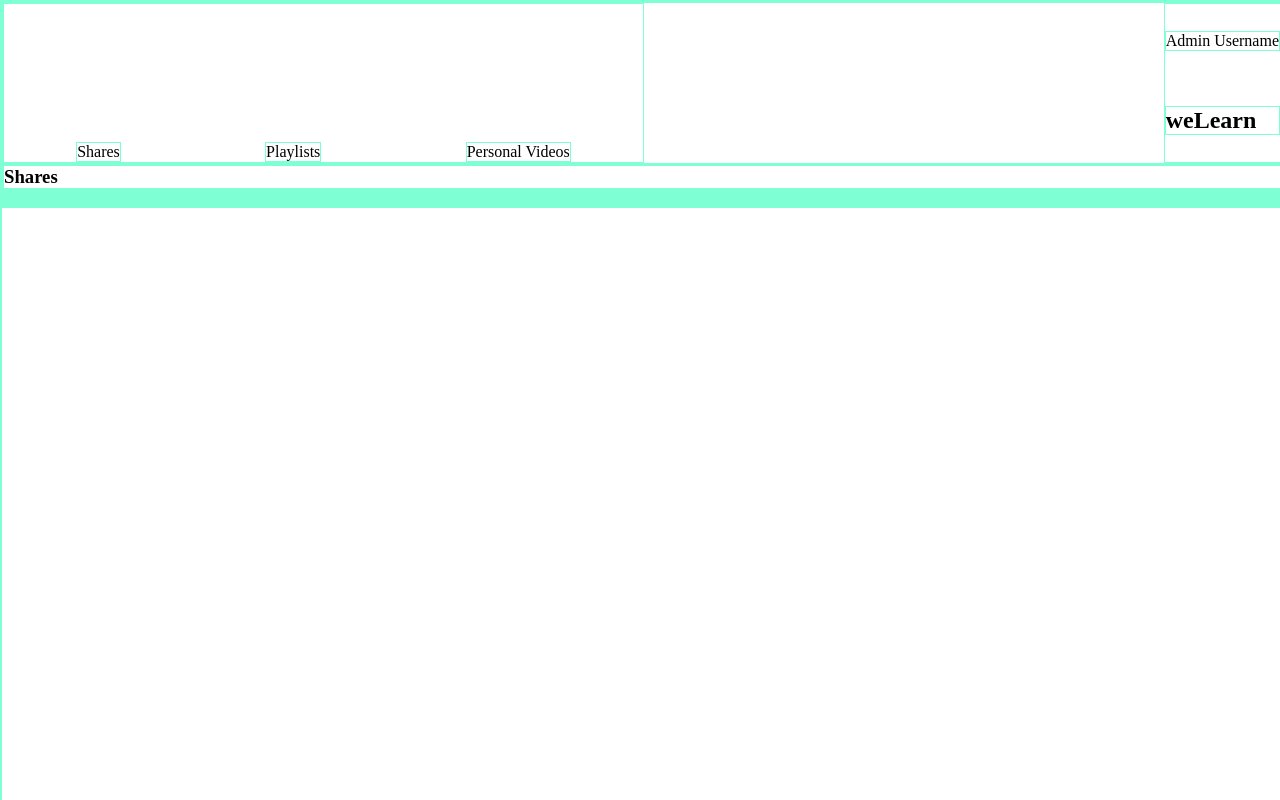
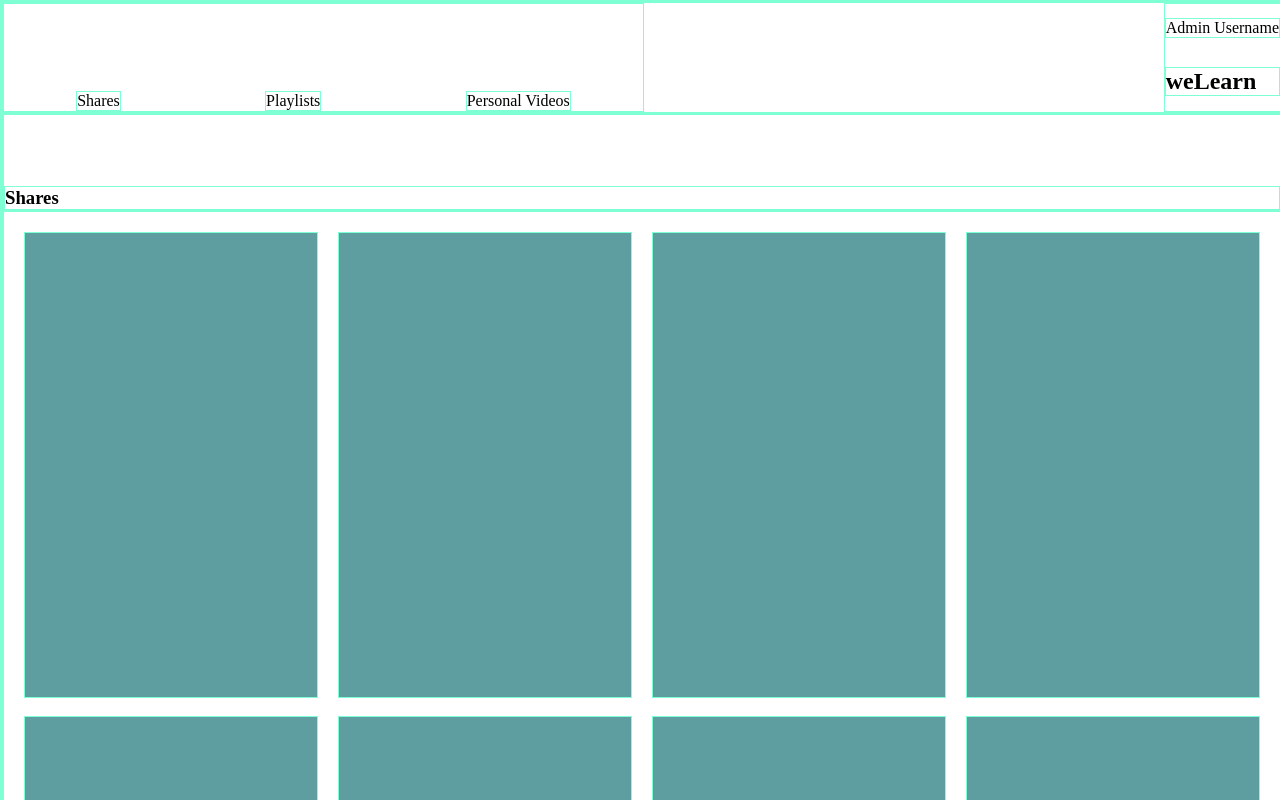
Before and after one commit to maddielaw/StaticComp, a plain HTML site: page index.html in a window 1280 px wide. Shown: the top 800 px of the page. Drawn offline with Linux system fonts and the light colour scheme.

Commit message:
Create basic styling for grid layout

```diff
--- a/index.html
+++ b/index.html
@@ -20,7 +20,9 @@
     </nav>
 
     <main class="main-section">
-      <h3 class="main-section-shares">Shares</h3>
+      <section class="main-section-shares">
+        <h3 class="main-section-header">Shares</h3>
+      </section>
       <section class="grid-section">
         <div class="grid-card"></div>
         <div class="grid-card"></div>
--- a/styles.css
+++ b/styles.css
@@ -16,15 +16,15 @@ body {
 body {
   display: flex;
   flex-direction: column;
+  height: 150%;
 }
-
 
 /* ~~~~~~~ NAV RULES ~~~~~~~ */
 
 .nav-bar {
   display: flex;
   justify-content: space-between;
-  height: 20%;
+  height: 10%;
 }
 
 .nav-bar-links {
@@ -46,10 +46,29 @@ body {
 .main-section {
   display: flex;
   flex-direction: column;
+  height: 100%;
+  overflow: scroll;
+}
+
+.main-section-shares {
+  display: flex;
+  flex-direction: column;
+  justify-content: flex-end;
+  height: 10%;
 }
 
 /* ~~~~~~~ GRID RULES ~~~~~~~ */
 
 .grid-section {
   display: grid;
+  grid-template-columns: repeat(4, 1fr);
+  overflow: scroll;
+  grid-gap: 20px;
+  padding: 20px;
+  height: 100%;
 }
+
+.grid-card {
+  height: 100%;
+  background-color: cadetblue;
+}
```
